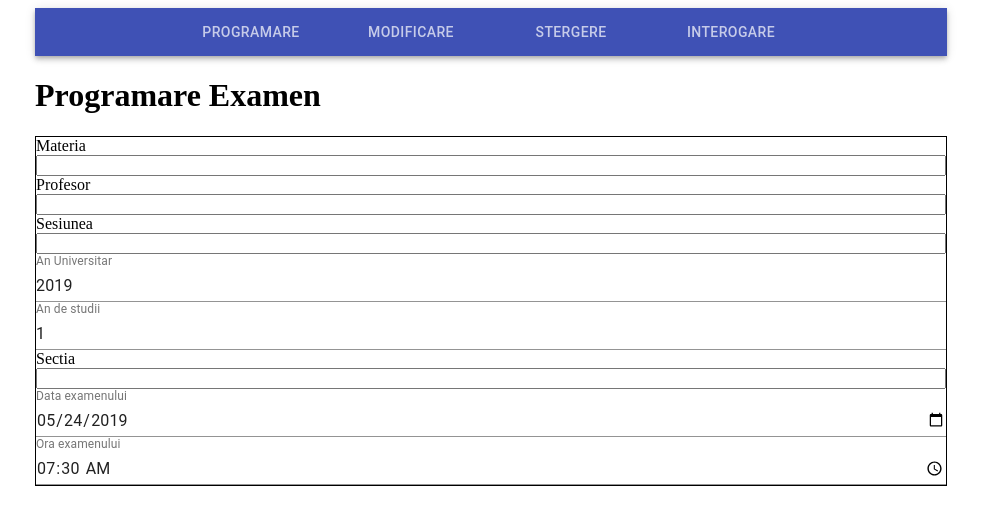
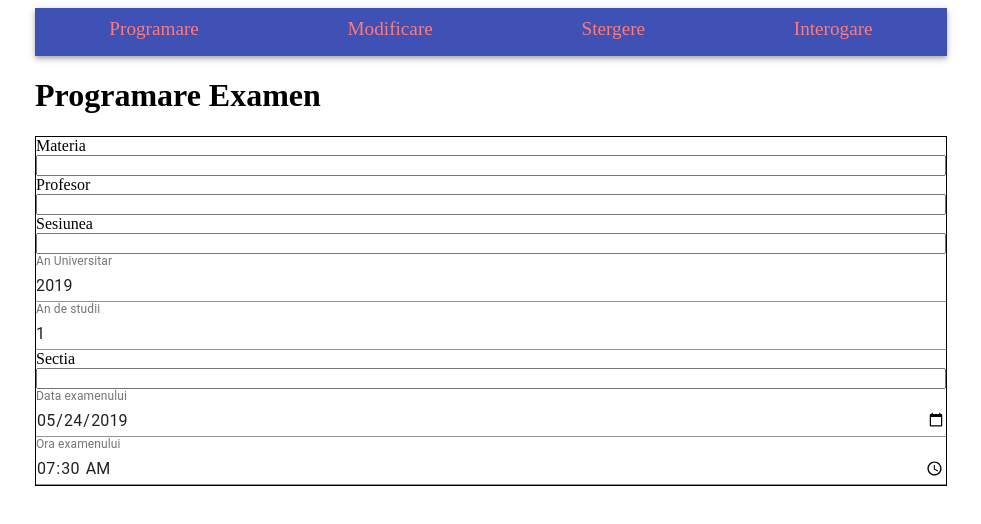
Before and after one commit to constAlex/platforma-facultate-demo, a React (Create React App) app: page / in a window 1280 px wide. Shown: the top 524 px of the page, without its empty margins (149-1130 px from the left). Built offline with nearby package versions, Linux system fonts and the light colour scheme.

Commit message:
added routing. styled navbar.

```diff
--- a/src/App.js
+++ b/src/App.js
@@ -1,14 +1,19 @@
 import React from "react";
 import "./App.css";
 import Container from "@material-ui/core/Container";
-import NavBar from './NavBar';
-import MainForm from './MainForm';
+import NavBar from "./NavBar";
+import MainForm from "./MainForm";
+import { Switch, Route } from "react-router-dom";
 
 function App() {
   return (
     <Container className="App" maxWidth="md">
       <NavBar />
-      <MainForm />
+      <Switch>
+        <Route exact path="/" render={() => <MainForm />} />
+        <Route exact path="/programare" render={() => <MainForm />} />
+        <Route render={() => <h1>NOT FOUND.</h1>} />
+      </Switch>
     </Container>
   );
 }
--- a/src/NavBar.css
+++ b/src/NavBar.css
@@ -0,0 +1,14 @@
+.NavBar-Link {
+    text-decoration: none;
+    margin: auto;
+    color: rgb(255, 122, 122);
+    font-weight: 400;
+    font-size: larger;
+    margin-top: 10px;
+    height: 100%;
+}
+
+.NavBar-Link:hover {
+    cursor: pointer;
+    color: rgb(197, 48, 48);
+}
--- a/src/NavBar.jsx
+++ b/src/NavBar.jsx
@@ -3,17 +3,33 @@ import "./NavBar.css";
 import AppBar from "@material-ui/core/AppBar";
 import Tabs from "@material-ui/core/Tabs";
 import Tab from "@material-ui/core/Tab";
+import { Link } from "react-router-dom";
 
 class NavBar extends Component {
+  constructor() {
+    super();
+    this.handleNavigation = this.handleNavigation.bind(this);
+  }
+
+  handleNavigation() {}
+
   render() {
     return (
       <div className="NavBar">
         <AppBar position="static">
-          <Tabs centered textColor="inherit" indicatorColor="primary">
-            <Tab label="Programare" />
-            <Tab label="Modificare" />
-            <Tab label="Stergere" />
-            <Tab label="Interogare" />
+          <Tabs centered>
+            <Link className="NavBar-Link" to="/programare">
+              Programare
+            </Link>
+            <Link className="NavBar-Link" to="/modificare">
+              Modificare
+            </Link>
+            <Link className="NavBar-Link" to="/stergere">
+              Stergere
+            </Link>
+            <Link className="NavBar-Link" to="/interogare">
+              Interogare
+            </Link>
           </Tabs>
         </AppBar>
       </div>
```
Also changed, not shown: src/index.js (+8 -7 lines).
